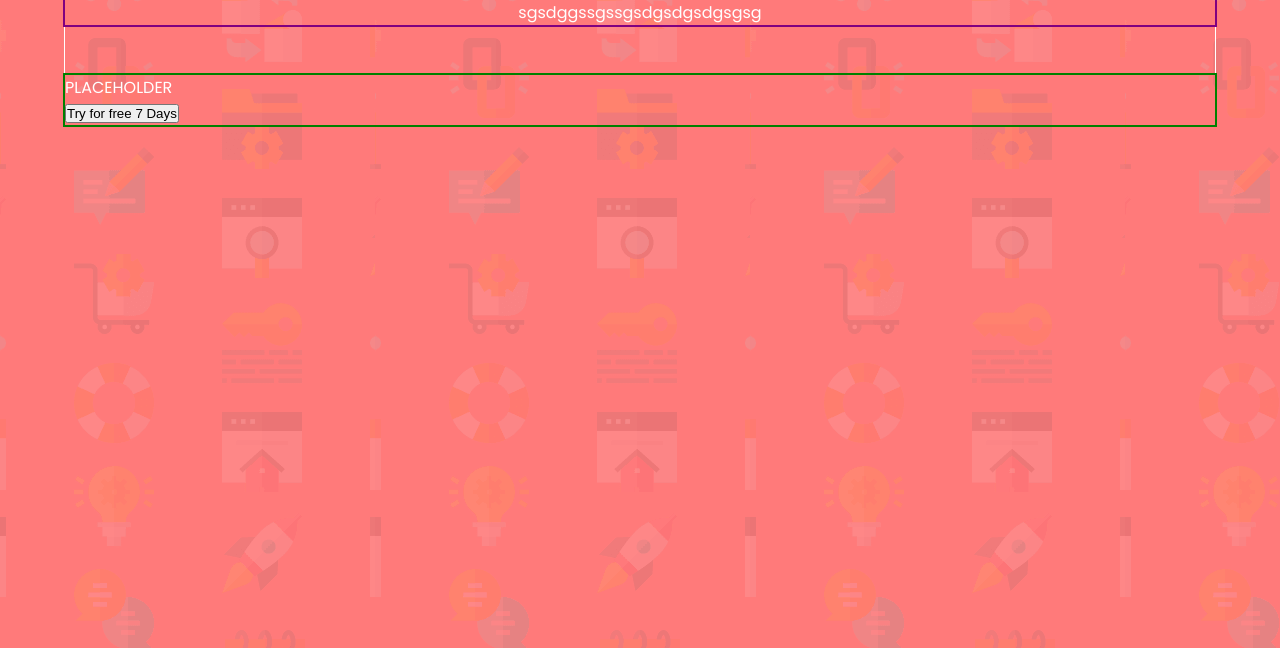
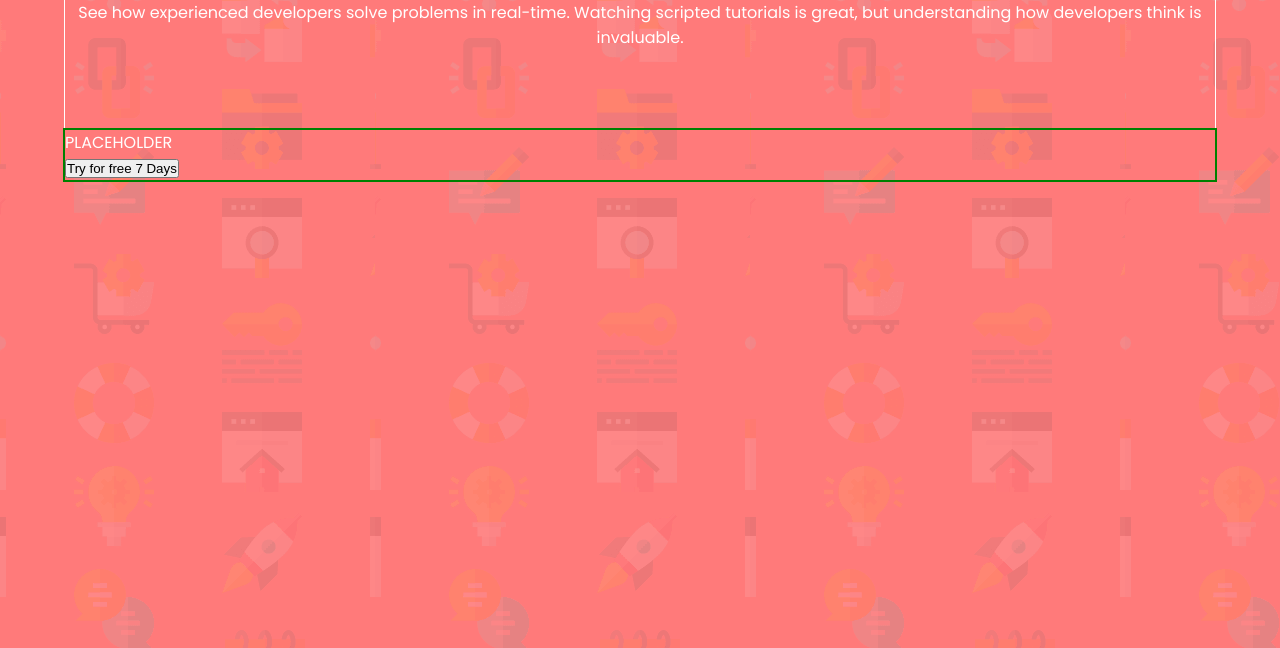
Before and after one commit to maxkdavis/frontendmentor-signup-form-component, a plain HTML site: page index.html in a window 1280 px wide. Shown: the part 152-800 px from the top of the page. Drawn offline with Linux system fonts and the light colour scheme.

Commit message:
Update header and cta section

```diff
--- a/index.html
+++ b/index.html
@@ -23,8 +23,12 @@
           <div class="cta">
             <header class="header">
               <h1 class="heading--primary margin-bottom-sm">Learn to code by watching others</h1>
-              <p class="header-description">sgsdggssgssgsdgsdgsdgsgsg</p>
+              <p class="header-description">
+                See how experienced developers solve problems in real-time. Watching scripted tutorials is great, but
+                understanding how developers think is invaluable.
+              </p>
             </header>
+
             <div class="cta__text-box">
               <p>PLACEHOLDER</p>
               <button>Try for free 7 Days</button>
@@ -34,8 +38,7 @@
       </section>
     </main>
 
-    <!--  See how experienced developers solve problems in real-time. Watching scripted
-    tutorials is great, but understanding how developers think is invaluable. Try it free 7 days then $20/mo. thereafter
+    <!--   Try it free 7 days then $20/mo. thereafter
     First Name Last Name Email Address Password Claim your free trial By clicking the button, you are agreeing to our
     Terms and Services -->
   </body>
--- a/styles.css
+++ b/styles.css
@@ -35,6 +35,8 @@ body {
 
 .cta {
   border: 1px solid #fff;
+  display: grid;
+  gap: 8rem;
 }
 
 .heading--primary {
@@ -46,17 +48,16 @@ body {
 
 /* HELPER CLASSES */
 .margin-bottom-sm {
-  margin-bottom: 1.6rem !important;
+  margin-bottom: 1.6rem;
 }
 
 /* HEADER */
 .header {
   text-align: center;
-  outline: 2px solid purple;
+  /* outline: 1px solid purple; */
 }
 
 /* CTA FORM */
 .cta__text-box {
-  margin-top: 5rem;
   outline: 2px solid green;
 }
```
